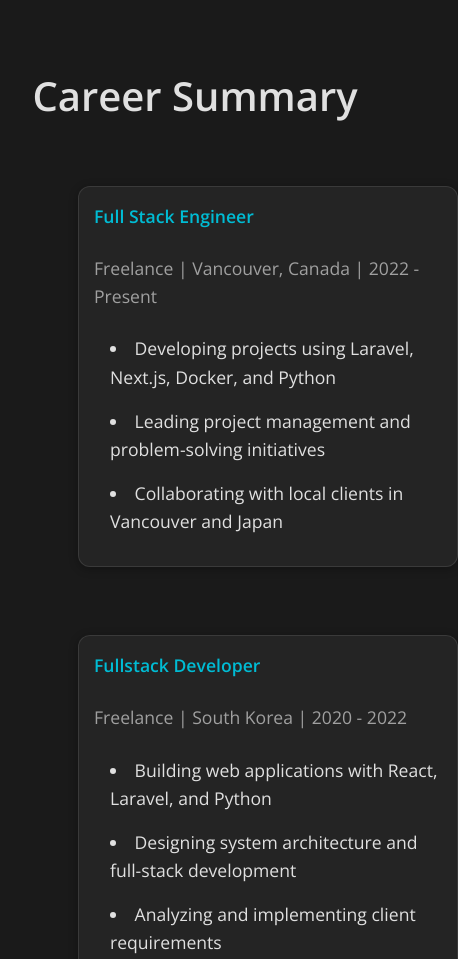
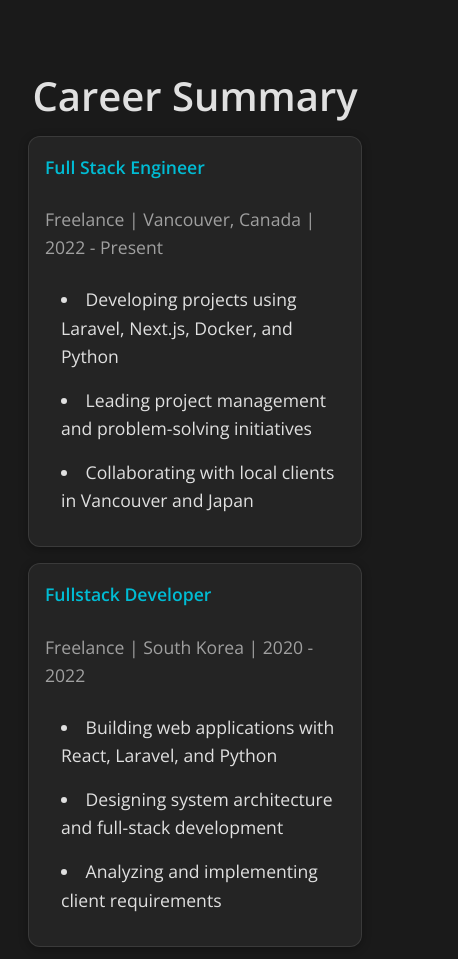
Before and after one commit to angelring127/Profile, a plain HTML site: page index.html in a window 390 px wide. Shown: the part 860-1819 px from the top of the page, 458 px wide, since content can reach past the window. Drawn offline with nearby package versions, Linux system fonts and the light colour scheme.

Commit message:
Edit: css

```diff
--- a/css/style.css
+++ b/css/style.css
@@ -19,6 +19,9 @@ body {
   line-height: 1.6;
   color: var(--text-light);
   background-color: var(--bg-dark);
+  overflow-x: hidden;
+  touch-action: pan-y pinch-zoom;
+  -webkit-overflow-scrolling: touch;
 }
 
 .navbar {
@@ -77,11 +80,9 @@ body {
 
 .card-container {
   display: grid;
-  grid-template-columns: repeat(auto-fit, minmax(400px, 1fr));
-  gap: 3rem;
-  padding: 3rem;
-  width: 100%;
-  max-width: 1600px;
+  grid-template-columns: repeat(auto-fit, minmax(300px, 1fr));
+  gap: 2rem;
+  padding: 1rem;
 }
 
 .scroll-indicator {
@@ -296,6 +297,18 @@ body {
     padding: 4px 8px;
     margin: 2px;
   }
+
+  .card-container {
+    grid-template-columns: 1fr;
+    gap: 1rem;
+    padding: 0.5rem;
+  }
+
+  .card {
+    width: 100%;
+    margin: 0 auto;
+    padding: 1rem;
+  }
 }
 
 @media (min-width: 1200px) {
```
